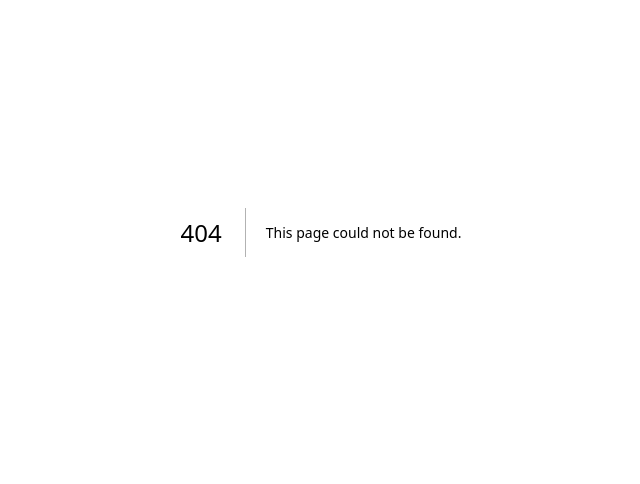
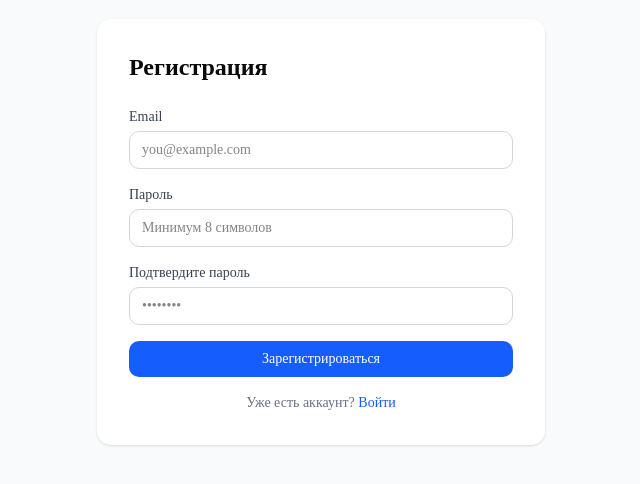
Before and after one commit to Erisuuuuu/Web_CP_2026, a Next.js app in the folder web/: page /register in a window 1280 px wide. Before the commit this address had no page. Shown: the part 168-652 px from the top of the page, without its empty margins (319-959 px from the left). Built offline with nearby package versions, Linux system fonts and the light colour scheme.

Commit message:
feat: add auth (validators, service, actions, pages, unit tests)

```diff
--- /dev/null
+++ b/web/app/(auth)/actions.ts
@@ -0,0 +1,49 @@
+'use server'
+
+import { redirect } from 'next/navigation'
+import { loginSchema, registerSchema } from '@/lib/validators/auth'
+import { signIn, signUp, signOut } from '@/lib/services/auth'
+
+export async function loginAction(formData: FormData) {
+  const raw = {
+    email: formData.get('email'),
+    password: formData.get('password'),
+  }
+
+  const parsed = loginSchema.safeParse(raw)
+  if (!parsed.success) {
+    return { error: parsed.error.errors[0].message }
+  }
+
+  const { email, password } = parsed.data
+  const result = await signIn(email, password)
+
+  if (result.error) return { error: result.error }
+
+  redirect('/')
+}
+
+export async function registerAction(formData: FormData) {
+  const raw = {
+    email: formData.get('email'),
+    password: formData.get('password'),
+    confirmPassword: formData.get('confirmPassword'),
+  }
+
+  const parsed = registerSchema.safeParse(raw)
+  if (!parsed.success) {
+    return { error: parsed.error.errors[0].message }
+  }
+
+  const { email, password } = parsed.data
+  const result = await signUp(email, password)
+
+  if (result.error) return { error: result.error }
+
+  redirect('/')
+}
+
+export async function logoutAction() {
+  await signOut()
+  redirect('/login')
+}
--- /dev/null
+++ b/web/app/(auth)/layout.tsx
@@ -0,0 +1,7 @@
+export default function AuthLayout({ children }: { children: React.ReactNode }) {
+  return (
+    <div className="flex min-h-screen items-center justify-center bg-gray-50">
+      <div className="w-full max-w-md">{children}</div>
+    </div>
+  )
+}
--- /dev/null
+++ b/web/app/(auth)/login/LoginForm.tsx
@@ -0,0 +1,77 @@
+'use client'
+
+import { useTransition } from 'react'
+import { useForm } from 'react-hook-form'
+import { zodResolver } from '@hookform/resolvers/zod'
+import { loginSchema, type LoginInput } from '@/lib/validators/auth'
+import { loginAction } from '../actions'
+
+export default function LoginForm() {
+  const [isPending, startTransition] = useTransition()
+
+  const {
+    register,
+    handleSubmit,
+    setError,
+    formState: { errors },
+  } = useForm<LoginInput>({
+    resolver: zodResolver(loginSchema),
+  })
+
+  const onSubmit = (data: LoginInput) => {
+    const formData = new FormData()
+    formData.set('email', data.email)
+    formData.set('password', data.password)
+
+    startTransition(async () => {
+      const result = await loginAction(formData)
+      if (result?.error) {
+        setError('root', { message: result.error })
+      }
+    })
+  }
+
+  return (
+    <form onSubmit={handleSubmit(onSubmit)} className="space-y-4">
+      <div>
+        <label className="mb-1 block text-sm font-medium text-gray-700">Email</label>
+        <input
+          type="email"
+          {...register('email')}
+          className="w-full rounded-lg border border-gray-300 px-3 py-2 text-sm outline-none focus:border-blue-500 focus:ring-1 focus:ring-blue-500"
+          placeholder="you@example.com"
+        />
+        {errors.email && (
+          <p className="mt-1 text-xs text-red-500">{errors.email.message}</p>
+        )}
+      </div>
+
+      <div>
+        <label className="mb-1 block text-sm font-medium text-gray-700">Пароль</label>
+        <input
+          type="password"
+          {...register('password')}
+          className="w-full rounded-lg border border-gray-300 px-3 py-2 text-sm outline-none focus:border-blue-500 focus:ring-1 focus:ring-blue-500"
+          placeholder="••••••••"
+        />
+        {errors.password && (
+          <p className="mt-1 text-xs text-red-500">{errors.password.message}</p>
+        )}
+      </div>
+
+      {errors.root && (
+        <p className="rounded-lg bg-red-50 px-3 py-2 text-sm text-red-600">
+          {errors.root.message}
+        </p>
+      )}
+
+      <button
+        type="submit"
+        disabled={isPending}
+        className="w-full rounded-lg bg-blue-600 py-2 text-sm font-medium text-white hover:bg-blue-700 disabled:opacity-50"
+      >
+        {isPending ? 'Вход...' : 'Войти'}
+      </button>
+    </form>
+  )
+}
--- /dev/null
+++ b/web/app/(auth)/login/page.tsx
@@ -0,0 +1,16 @@
+import LoginForm from './LoginForm'
+
+export default function LoginPage() {
+  return (
+    <div className="rounded-xl bg-white p-8 shadow-sm">
+      <h1 className="mb-6 text-2xl font-semibold">Войти</h1>
+      <LoginForm />
+      <p className="mt-4 text-center text-sm text-gray-500">
+        Нет аккаунта?{' '}
+        <a href="/register" className="text-blue-600 hover:underline">
+          Зарегистрироваться
+        </a>
+      </p>
+    </div>
+  )
+}
--- /dev/null
+++ b/web/app/(auth)/register/RegisterForm.tsx
@@ -0,0 +1,93 @@
+'use client'
+
+import { useTransition } from 'react'
+import { useForm } from 'react-hook-form'
+import { zodResolver } from '@hookform/resolvers/zod'
+import { registerSchema, type RegisterInput } from '@/lib/validators/auth'
+import { registerAction } from '../actions'
+
+export default function RegisterForm() {
+  const [isPending, startTransition] = useTransition()
+
+  const {
+    register,
+    handleSubmit,
+    setError,
+    formState: { errors },
+  } = useForm<RegisterInput>({
+    resolver: zodResolver(registerSchema),
+  })
+
+  const onSubmit = (data: RegisterInput) => {
+    const formData = new FormData()
+    formData.set('email', data.email)
+    formData.set('password', data.password)
+    formData.set('confirmPassword', data.confirmPassword)
+
+    startTransition(async () => {
+      const result = await registerAction(formData)
+      if (result?.error) {
+        setError('root', { message: result.error })
+      }
+    })
+  }
+
+  return (
+    <form onSubmit={handleSubmit(onSubmit)} className="space-y-4">
+      <div>
+        <label className="mb-1 block text-sm font-medium text-gray-700">Email</label>
+        <input
+          type="email"
+          {...register('email')}
+          className="w-full rounded-lg border border-gray-300 px-3 py-2 text-sm outline-none focus:border-blue-500 focus:ring-1 focus:ring-blue-500"
+          placeholder="you@example.com"
+        />
+        {errors.email && (
+          <p className="mt-1 text-xs text-red-500">{errors.email.message}</p>
+        )}
+      </div>
+
+      <div>
+        <label className="mb-1 block text-sm font-medium text-gray-700">Пароль</label>
+        <input
+          type="password"
+          {...register('password')}
+          className="w-full rounded-lg border border-gray-300 px-3 py-2 text-sm outline-none focus:border-blue-500 focus:ring-1 focus:ring-blue-500"
+          placeholder="Минимум 8 символов"
+        />
+        {errors.password && (
+          <p className="mt-1 text-xs text-red-500">{errors.password.message}</p>
+        )}
+      </div>
+
+      <div>
+        <label className="mb-1 block text-sm font-medium text-gray-700">
+          Подтвердите пароль
+        </label>
+        <input
+          type="password"
+          {...register('confirmPassword')}
+          className="w-full rounded-lg border border-gray-300 px-3 py-2 text-sm outline-none focus:border-blue-500 focus:ring-1 focus:ring-blue-500"
+          placeholder="••••••••"
+        />
+        {errors.confirmPassword && (
+          <p className="mt-1 text-xs text-red-500">{errors.confirmPassword.message}</p>
+        )}
+      </div>
+
+      {errors.root && (
+        <p className="rounded-lg bg-red-50 px-3 py-2 text-sm text-red-600">
+          {errors.root.message}
+        </p>
+      )}
+
+      <button
+        type="submit"
+        disabled={isPending}
+        className="w-full rounded-lg bg-blue-600 py-2 text-sm font-medium text-white hover:bg-blue-700 disabled:opacity-50"
+      >
+        {isPending ? 'Регистрация...' : 'Зарегистрироваться'}
+      </button>
+    </form>
+  )
+}
--- /dev/null
+++ b/web/app/(auth)/register/page.tsx
@@ -0,0 +1,16 @@
+import RegisterForm from './RegisterForm'
+
+export default function RegisterPage() {
+  return (
+    <div className="rounded-xl bg-white p-8 shadow-sm">
+      <h1 className="mb-6 text-2xl font-semibold">Регистрация</h1>
+      <RegisterForm />
+      <p className="mt-4 text-center text-sm text-gray-500">
+        Уже есть аккаунт?{' '}
+        <a href="/login" className="text-blue-600 hover:underline">
+          Войти
+        </a>
+      </p>
+    </div>
+  )
+}
--- /dev/null
+++ b/web/lib/services/auth.ts
@@ -0,0 +1,36 @@
+import { createClient } from '@/lib/supabase/server'
+import type { Result } from '@/lib/types'
+
+export async function signUp(
+  email: string,
+  password: string
+): Promise<Result<{ userId: string }>> {
+  const supabase = await createClient()
+  const { data, error } = await supabase.auth.signUp({ email, password })
+
+  if (error) return { data: null, error: error.message }
+  if (!data.user) return { data: null, error: 'Пользователь не создан' }
+
+  return { data: { userId: data.user.id }, error: null }
+}
+
+export async function signIn(
+  email: string,
+  password: string
+): Promise<Result<{ userId: string }>> {
+  const supabase = await createClient()
+  const { data, error } = await supabase.auth.signInWithPassword({ email, password })
+
+  if (error) return { data: null, error: error.message }
+
+  return { data: { userId: data.user.id }, error: null }
+}
+
+export async function signOut(): Promise<Result<null>> {
+  const supabase = await createClient()
+  const { error } = await supabase.auth.signOut()
+
+  if (error) return { data: null, error: error.message }
+
+  return { data: null, error: null }
+}
--- /dev/null
+++ b/web/lib/validators/auth.ts
@@ -0,0 +1,20 @@
+import { z } from 'zod'
+
+export const loginSchema = z.object({
+  email: z.string().email('Некорректный email'),
+  password: z.string().min(1, 'Введите пароль'),
+})
+
+export const registerSchema = z
+  .object({
+    email: z.string().email('Некорректный email'),
+    password: z.string().min(8, 'Пароль — минимум 8 символов'),
+    confirmPassword: z.string(),
+  })
+  .refine((data) => data.password === data.confirmPassword, {
+    message: 'Пароли не совпадают',
+    path: ['confirmPassword'],
+  })
+
+export type LoginInput = z.infer<typeof loginSchema>
+export type RegisterInput = z.infer<typeof registerSchema>
```
Also changed, not shown: 1 other file (tests, documents, lock files or other folders).
